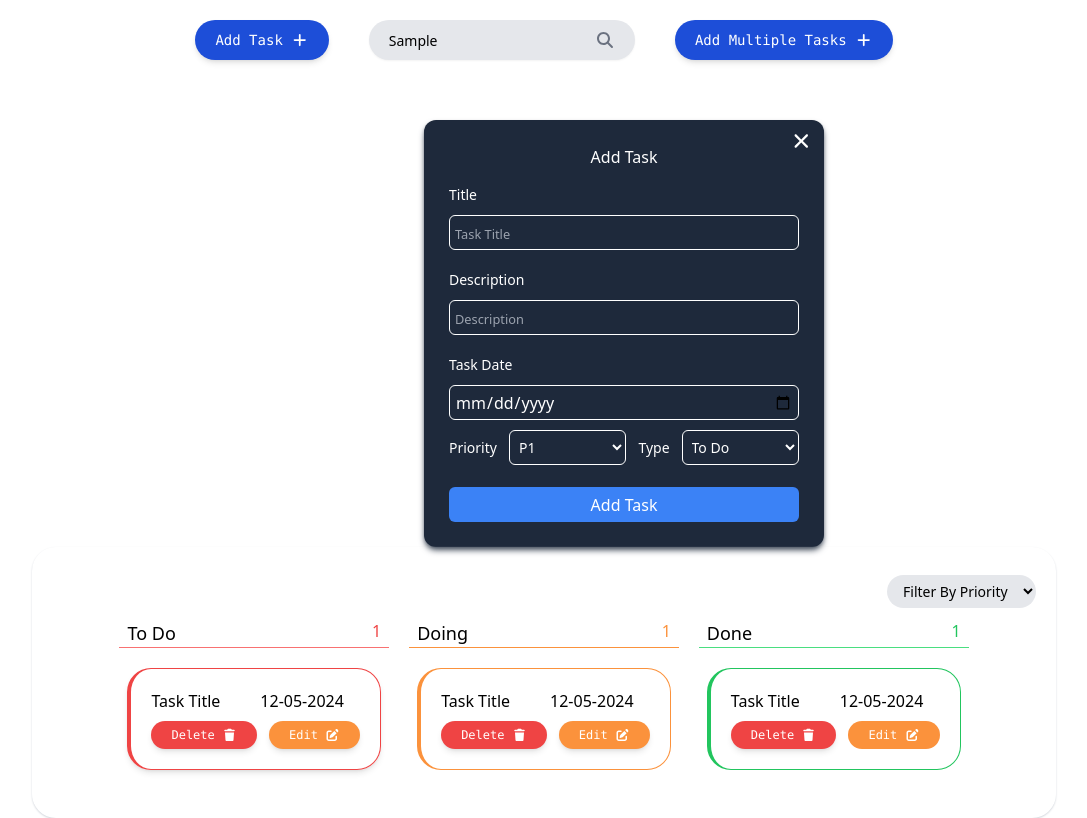
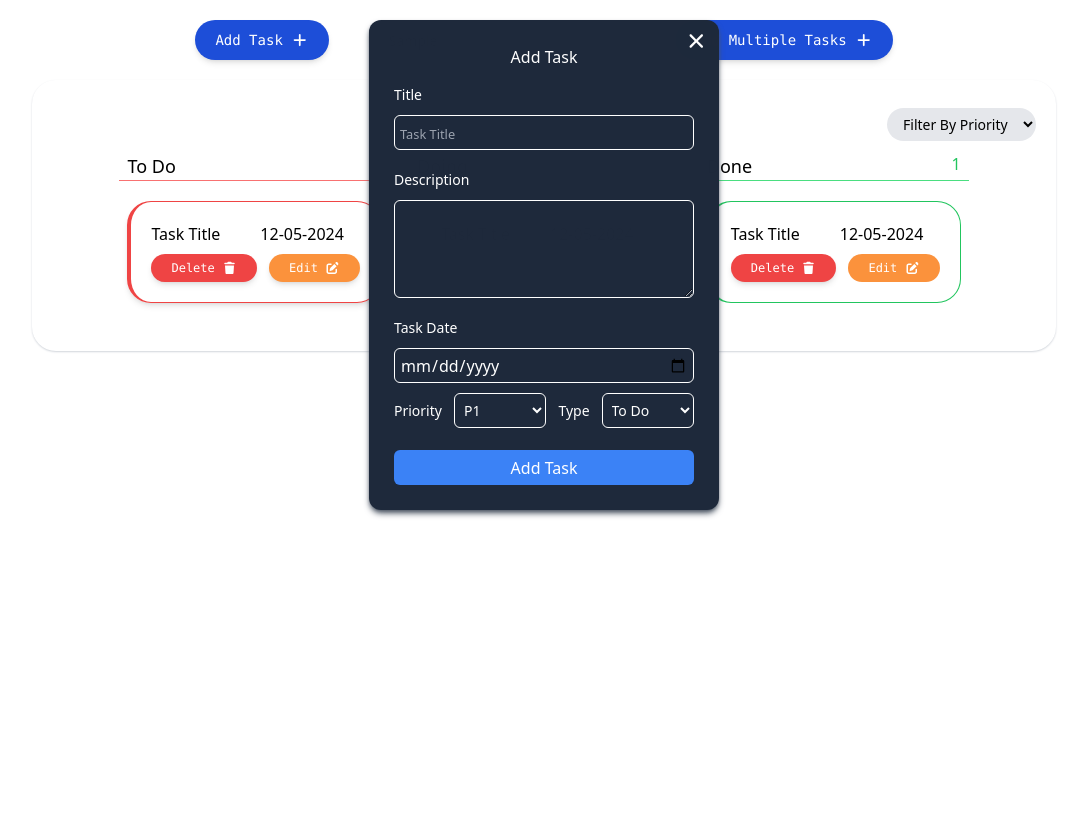
Before and after one commit to abdelkarim-moussi/Brief4-ToDo-List, a plain HTML site: page public/index.html in a window 1280 px wide. Both pictures are taken after typing "Sample" into the empty fields and a click on the button "Add Task". Shown: the whole page, without its empty margins (96-1183 px from the left). Drawn offline with Linux system fonts and the light colour scheme.

Commit message:
update modal

```diff
--- a/public/css/index.css
+++ b/public/css/index.css
@@ -1,6 +1,11 @@
 .add-Task_modal {
+  width: 350px;
   max-width: 400px;
   padding: 25px;
+  z-index: 99;
+  top: 0;
+  left: 50%;
+  transform: translateX(-50%);
 
   animation: fadeInAnimation ease 3s;
   transition: all 0.5s ease;
@@ -15,6 +20,7 @@
   }
 }
 .add-task_form {
+  width: ;
   display: flex;
   flex-direction: column;
   row-gap: 10px;
--- a/public/index.html
+++ b/public/index.html
@@ -33,7 +33,7 @@
 
 
     <section id="add-task_modal"
-        class="hidden add-Task_modal my-5 mx-auto bg-slate-800 rounded-xl shadow-gray-600 shadow-md relative top-5 left-10 translate-x-10 transition ease-in-out duration-500">
+        class="hidden add-Task_modal my-5 mx-auto bg-slate-800 rounded-xl shadow-gray-600 shadow-md transition ease-in-out duration-500 fixed">
         <i class="fa fa-close text-white text-lg absolute right-3 top-3 cursor-pointer" id="close-modal"
             onclick="hideModal()"></i>
         <h4 class="text-white mb-4 text-center">
@@ -45,8 +45,9 @@
                 class="border border-white bg-transparent rounded-md text-white outline-none">
             <p class="al"></p>
             <label for="task-description" class=" text-white text-sm">Description</label>
-            <input type="text" name="task-description" id="task-description" placeholder="Description"
+            <textarea rows="4" name="task-description" id="task-description" placeholder="Description"
                 class="text-white border border-white bg-transparent rounded-md outline-none">
+            </textarea>
             <p class="al"></p>
             <label for="task-date" class="text-white text-sm">Task Date</label>
             <input type="date" name="task-date" id="task-date"
```
Also changed, not shown: src/output.css.
